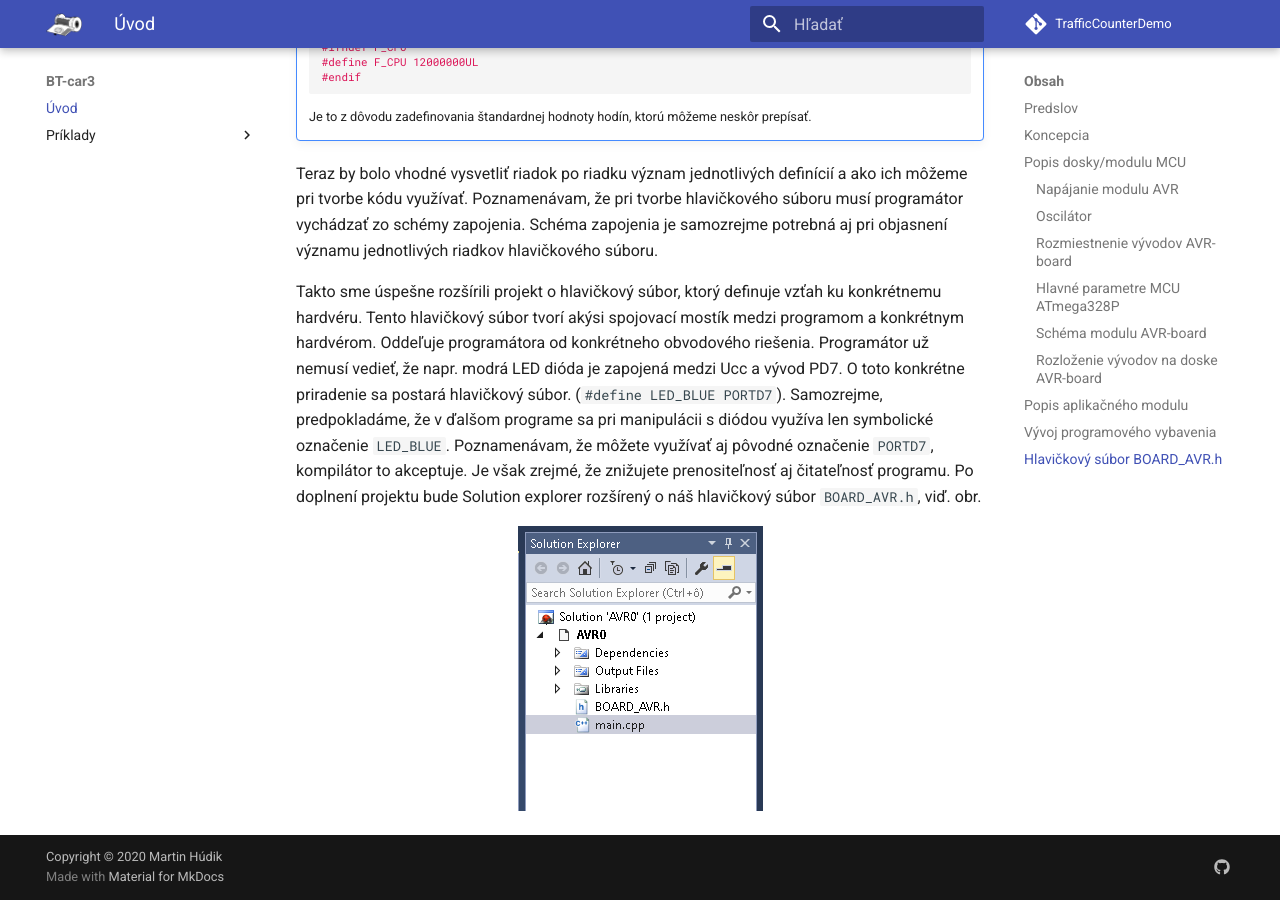
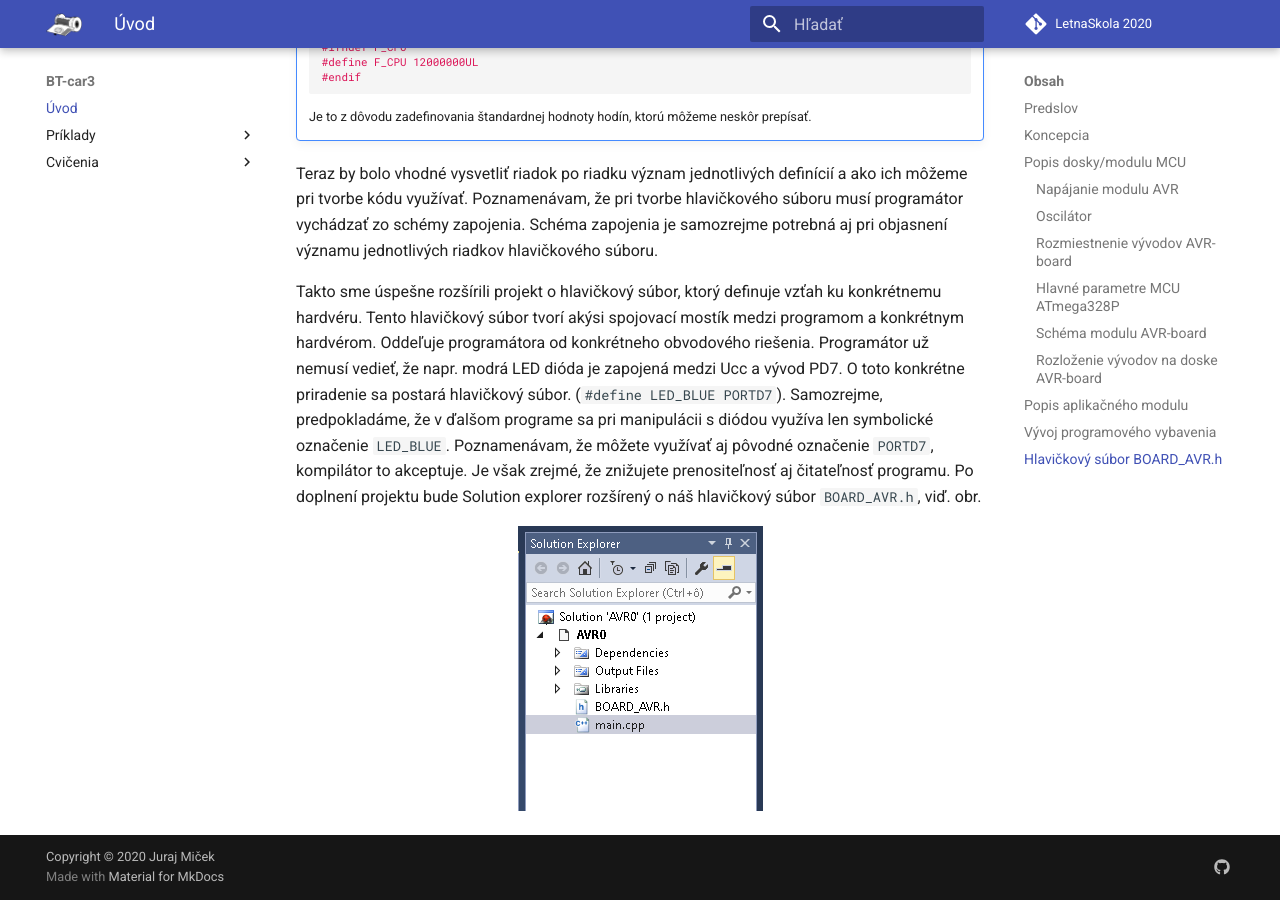
Before and after one commit to friktk/LetnaSkola2020, an MkDocs documentation site: the page built from docs/index.md, in a window 1280 px wide and 900 px high, scrolled down 17113 px. Built offline with MkDocs 1.6.1 and Material for MkDocs 9.7.7, drawn with Linux system fonts in a browser that asks for light colours; comment, search, counter and statistics services are not loaded.

Commit message:
Update mkdocs.yml

```diff
--- a/mkdocs.yml
+++ b/mkdocs.yml
@@ -1,17 +1,17 @@
 # Project information
 site_name: "BT-car3"
-site_url: https://hudikm.github.io/TrafficCounterDemo/
+site_url: https://friktk.github.io/LetnaSkola2020/
 site_author: Martin Húdik
 site_description: >-
   Výučbový systém BT-car3
 
 # Repository
-repo_name: TrafficCounterDemo
-repo_url: "https://github.com/hudikm/TrafficCounterDemo.git"
+repo_name: LetnaSkola 2020
+repo_url: "https://github.com/friktk/LetnaSkola2020.git"
 edit_uri: ""
 
 # Copyright
-copyright: Copyright &copy; 2020 Martin Húdik
+copyright: Copyright &copy; 2020 Juraj Miček
 
 # Configuration
 theme:
@@ -67,7 +67,7 @@ extra:
 #  disqus: 'trafficcounterdemo'
   social:
     - icon: fontawesome/brands/github
-      link: https://github.com/squidfunk
+      link: https://github.com/friktk
 
 extra_javascript:
   - https://cdnjs.cloudflare.com/ajax/libs/mathjax/2.7.0/MathJax.js?config=TeX-MML-AM_CHTML
@@ -122,6 +122,10 @@ nav:
         - Príklad 5 „Fotoodpor“: pr5.md
         - Prerušovací podsystém: pr6.md
         - PWM: pr7.md
+        - Download: https://github.com/friktk/LetnaSkola2020/archive/ulohy.zip
+    - Cvičenia:
+        - Knižnica: https://github.com/friktk/LetnaSkola2020/archive/triedy_cvicenie.zip
+        - Schémy: https://github.com/friktk/LetnaSkola2020/tree/priklady/schema
 
 #google_analytics:
 #  - UA-165560005-2
```
